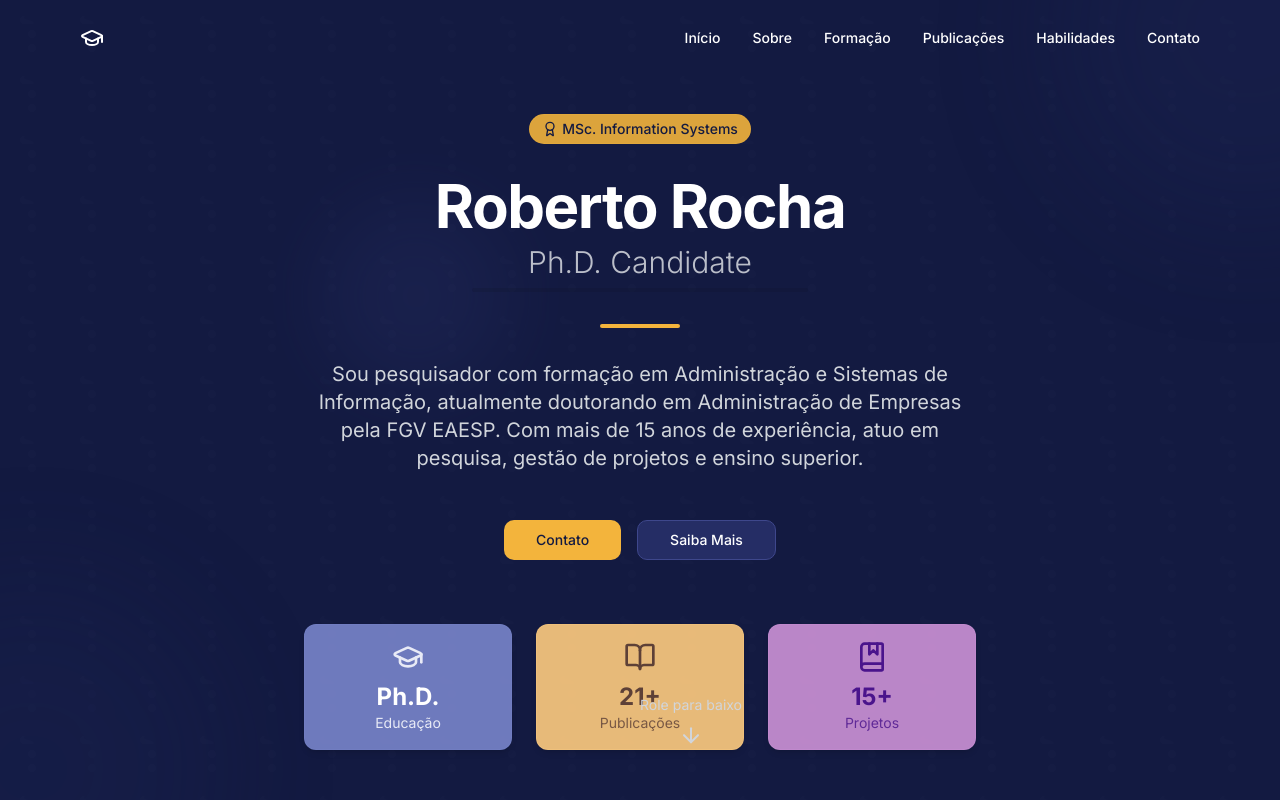
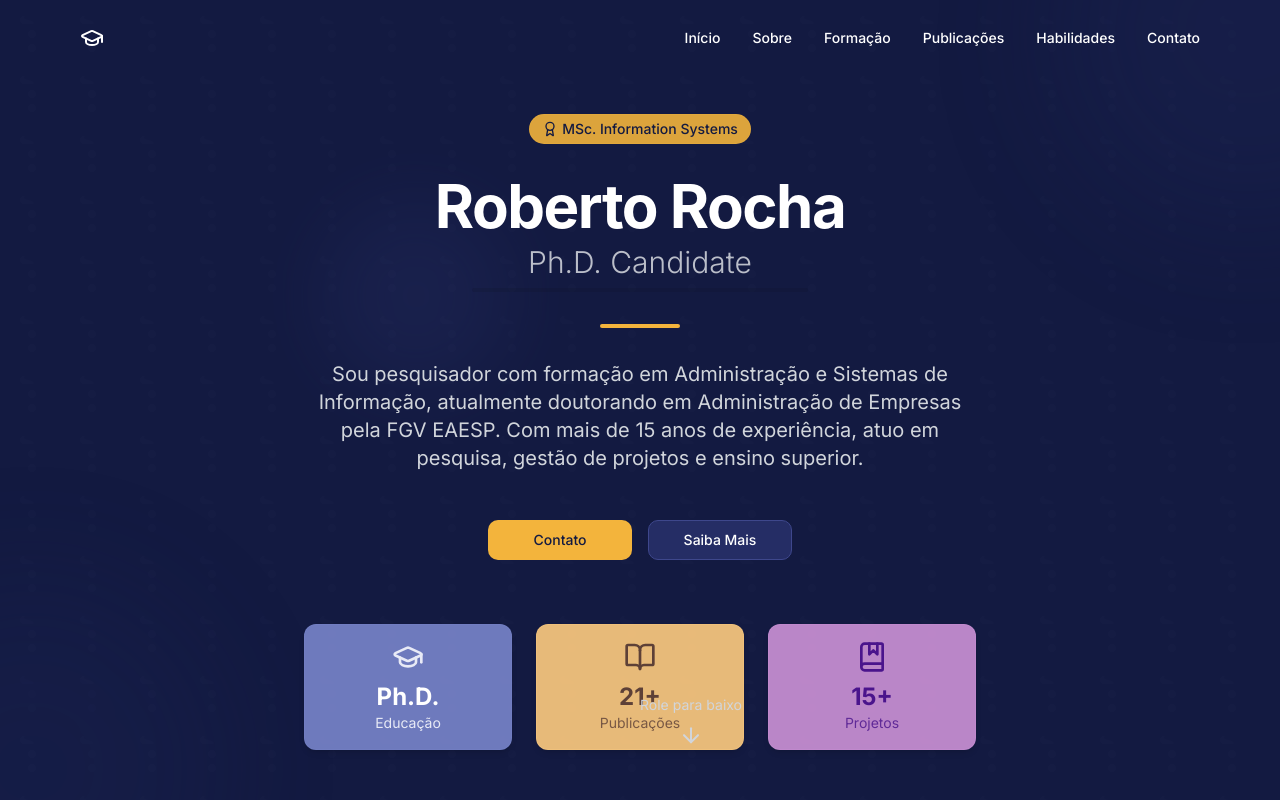
Before and after one commit to roberto-fgv/roberto-fgv.github.io, a React (Vite) app: page / in a window 1280 px wide. Shown: the top 800 px of the page. Built offline with nearby package versions, Linux system fonts and the light colour scheme.

Commit message:
Fix: Consistent button sizes
Ensure contact and about buttons have the same size.

```diff
--- a/src/components/Hero.tsx
+++ b/src/components/Hero.tsx
@@ -85,7 +85,7 @@ const Hero = () => {
 
             <div className="flex flex-wrap justify-center gap-4 pt-4">
               <Button
-                className="px-8 group bg-[#F3B43C] text-[#131A41] hover:bg-[#F3B43C]/90 font-medium"
+                className="w-36 group bg-[#F3B43C] text-[#131A41] hover:bg-[#F3B43C]/90 font-medium"
                 variant="default"
                 asChild
               >
@@ -94,7 +94,7 @@ const Hero = () => {
                 </a>
               </Button>
               <Button
-                className="px-8 group bg-[#252D65] text-white border border-[#3E478C] hover:bg-[#3E478C]"
+                className="w-36 group bg-[#252D65] text-white border border-[#3E478C] hover:bg-[#3E478C]"
                 variant="outline"
                 asChild
               >
```
